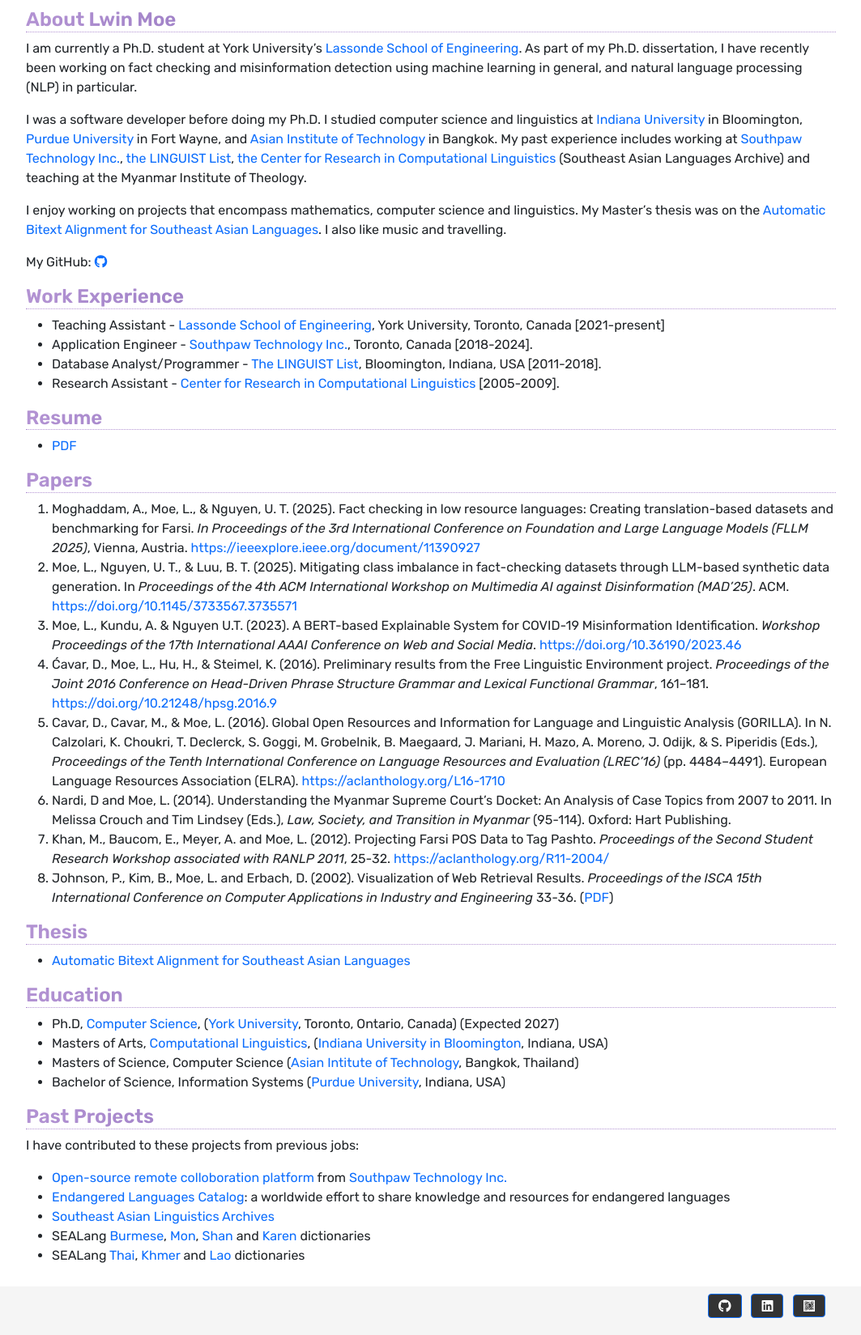
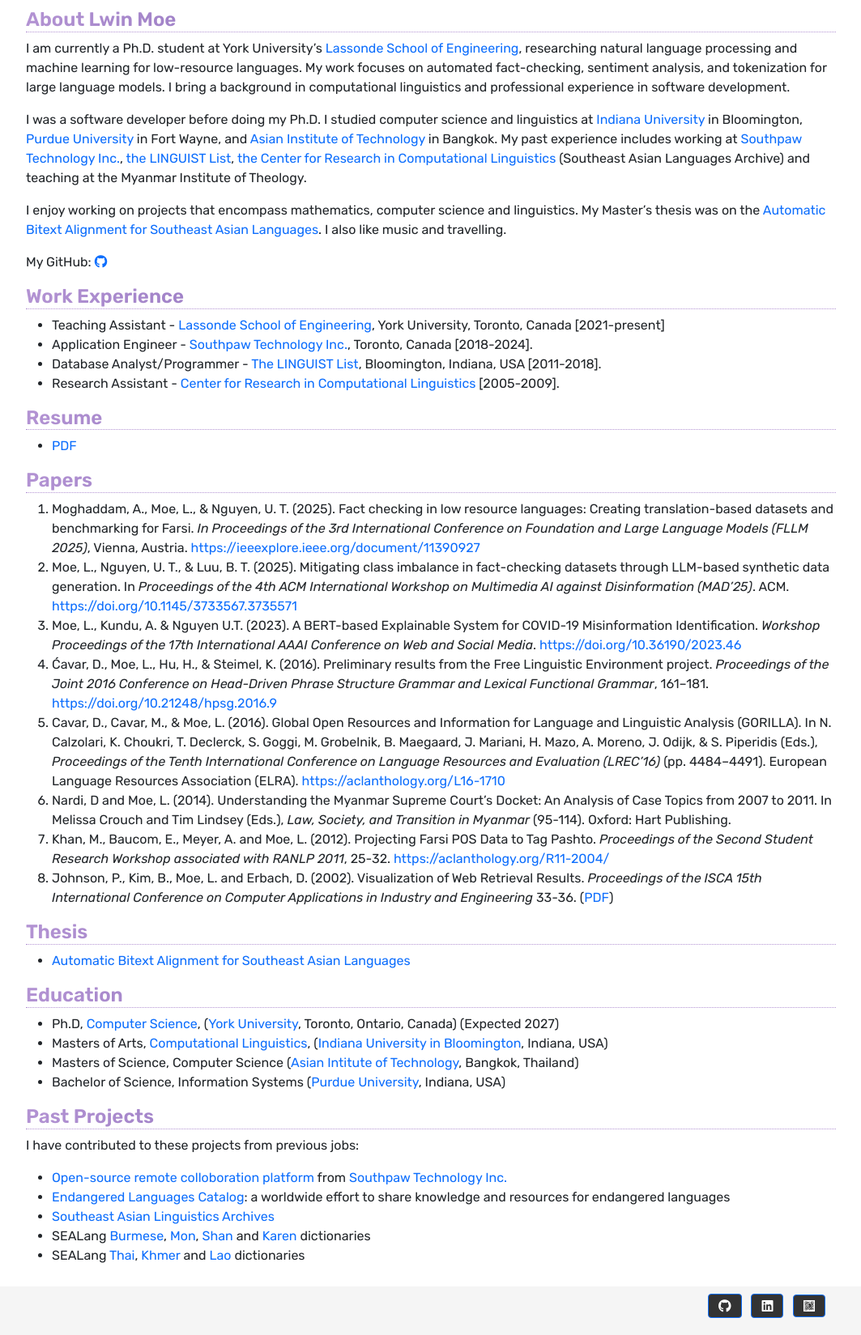
Before and after one commit to lwinmoe/lwinmoe.github.io, a Jekyll site: the page built from index.md, in a window 1280 px wide. Shown: the whole page at 81% size, without its empty margins (108-1171 px from the left). Built offline with Jekyll 4.4.1, drawn with Linux system fonts in a browser that asks for light colours; nearby versions of some CDN libraries.

Commit message:
about paragraph updated.

```diff
--- a/index.md
+++ b/index.md
@@ -7,7 +7,7 @@ link: home
 
 ## About Lwin Moe
 
-I am currently a Ph.D. student at York University's [Lassonde School of Engineering](https://eecs.lassonde.yorku.ca/). As part of my Ph.D. dissertation, I have recently been working on fact checking and misinformation detection using machine learning in general, and natural language processing (NLP) in particular.
+I am currently a Ph.D. student at York University's [Lassonde School of Engineering](https://eecs.lassonde.yorku.ca/), researching natural language processing and machine learning for low-resource languages. My work focuses on automated fact-checking, sentiment analysis, and tokenization for large language models. I bring a background in computational linguistics and professional experience in software development.
 
 I was a software developer before doing my Ph.D. I studied computer science and linguistics at [Indiana University](http://iub.edu/) in Bloomington, [Purdue University](https://www.pfw.edu/) in Fort Wayne, and [Asian Institute of Technology](https://www.ait.ac.th/) in Bangkok. My past experience includes working at [Southpaw Technology Inc.](https://southpawtech.com/), [the LINGUIST List](https://linguistlist.org/), [the Center for Research in Computational Linguistics](http://sealang.net/) (Southeast Asian Languages Archive) and teaching at the Myanmar Institute of Theology.
 
```
